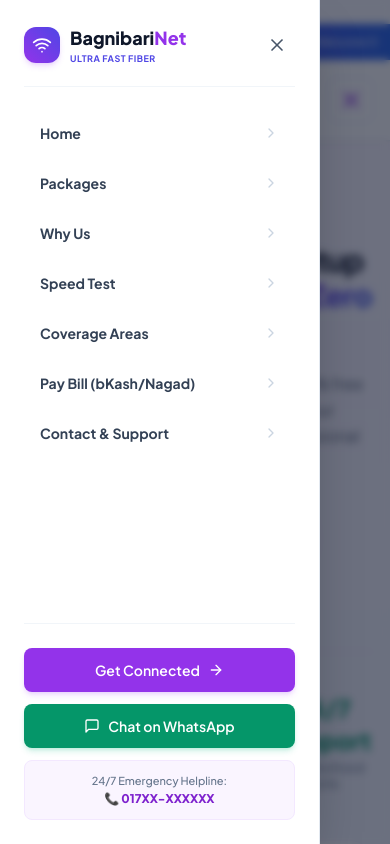
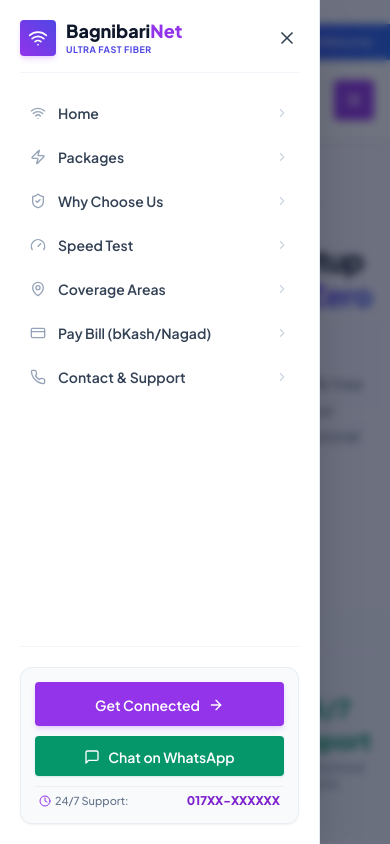
Before and after one commit to joweldas1/bagnibari-net, a React (Vite) app: page / in a window 390 px wide. Both pictures are taken after a click on the button 351 px from the left and 100 px from the top of the page. Shown: the top 844 px of the page. Built offline with nearby package versions, Linux system fonts and the light colour scheme.

Commit message:
fix(header-sidebar): align top bar container with navbar, style mobile hamburger as 4px purple square, align sidebar nav items with logo, push close button right, optimize drawer CTA buttons card

```diff
--- a/src/App.jsx
+++ b/src/App.jsx
@@ -253,13 +253,13 @@ export default function App() {
   return (
     <div className="min-h-screen bg-[#fafbff] text-slate-800 flex flex-col font-sans">
 
-      {/* 1. TOP ANNOUNCEMENT STRIP (1-LINE SLIDING MARQUEE ON MOBILE, CLEAN FLEX ON DESKTOP) */}
-      <div className="bg-gradient-to-r from-purple-700 via-indigo-600 to-blue-600 text-white text-xs py-2 px-3 sm:px-4 shadow-sm overflow-hidden select-none">
-        <div className="max-w-7xl mx-auto">
+      {/* 1. TOP ANNOUNCEMENT STRIP (1-LINE SLIDING MARQUEE ON MOBILE, CLEAN FLEX ON DESKTOP - ALIGNED WITH NAVBAR) */}
+      <div className="bg-gradient-to-r from-purple-700 via-indigo-600 to-blue-600 text-white text-xs py-2 shadow-sm overflow-hidden select-none">
+        <div className="max-w-7xl mx-auto px-4 sm:px-8">
 
           {/* Mobile View: 1-line smooth sliding marquee ticker */}
           <div className="flex md:hidden items-center overflow-hidden h-5">
-            <span className="bg-white/20 text-white px-1.5 py-0.5 rounded text-[10px] font-extrabold mr-2 flex-shrink-0 flex items-center gap-1 z-10 shadow-sm">
+            <span className="bg-white/20 text-white px-1.5 py-0.5 rounded text-[10px] font-extrabold mr-2.5 flex-shrink-0 flex items-center gap-1 z-10 shadow-sm">
               <Zap className="w-2.5 h-2.5 text-amber-300" /> LIVE
             </span>
             <div className="animate-marquee-smooth flex items-center gap-8 text-[11px] font-medium whitespace-nowrap">
@@ -346,13 +346,13 @@ export default function App() {
           {/* Mobile Hamburger / Close Button */}
           <button
             onClick={() => setMobileMenuOpen(!mobileMenuOpen)}
-            className="lg:hidden p-2.5 rounded-lg text-slate-700 hover:text-purple-600 hover:bg-slate-100 border border-slate-200 transition-colors focus:outline-none"
+            className="lg:hidden w-10 h-10 rounded-[4px] bg-purple-600 hover:bg-purple-700 active:bg-purple-800 text-white flex items-center justify-center shadow-sm shadow-purple-500/25 transition-all focus:outline-none"
             aria-label="Toggle Navigation Menu"
           >
             {mobileMenuOpen ? (
-              <X className="w-6 h-6 text-purple-600 transition-transform duration-200 rotate-90 scale-110" />
+              <X className="w-5 h-5 text-white transition-transform duration-200 rotate-90 scale-110" />
             ) : (
-              <Menu className="w-6 h-6 text-slate-800 transition-transform duration-200" />
+              <Menu className="w-5 h-5 text-white transition-transform duration-200" />
             )}
           </button>
 
@@ -370,70 +370,77 @@ export default function App() {
 
       {/* Drawer Container (Sliding in from LEFT) */}
       <div
-        className={`fixed top-0 left-0 bottom-0 w-[82vw] max-w-[320px] bg-white z-50 shadow-2xl p-6 flex flex-col justify-between transform transition-transform duration-300 ease-in-out lg:hidden border-r border-slate-200 overflow-y-auto ${
+        className={`fixed top-0 left-0 bottom-0 w-[84vw] max-w-[320px] bg-white z-50 shadow-2xl p-5 sm:p-6 flex flex-col justify-between transform transition-transform duration-300 ease-in-out lg:hidden border-r border-slate-200 overflow-y-auto ${
           mobileMenuOpen ? 'translate-x-0' : '-translate-x-full'
         }`}
       >
         <div>
-          {/* Drawer Top Header */}
-          <div className="flex items-center justify-between pb-5 border-b border-slate-100 mb-6">
+          {/* Drawer Top Header - Align Logo and Close Button to the edges */}
+          <div className="flex items-center justify-between pb-4 border-b border-slate-100 mb-5">
             <div className="flex items-center gap-2.5">
-              <div className="w-9 h-9 rounded-xl bg-gradient-to-tr from-purple-600 to-indigo-600 flex items-center justify-center text-white font-bold shadow-md shadow-purple-500/20">
+              <div className="w-9 h-9 rounded-[4px] bg-gradient-to-tr from-purple-600 to-indigo-600 flex items-center justify-center text-white font-bold shadow-md shadow-purple-500/20">
                 <Wifi className="w-5 h-5 text-white" />
               </div>
               <div>
-                <span className="text-lg font-extrabold text-slate-900">
+                <span className="text-lg font-extrabold text-slate-900 leading-tight block">
                   Bagnibari<span className="text-purple-600">Net</span>
                 </span>
                 <p className="text-[9px] uppercase tracking-wider text-indigo-600 font-bold">Ultra Fast Fiber</p>
               </div>
             </div>
 
-            {/* Drawer Close Button */}
+            {/* Drawer Close Button (Pushed further to the right) */}
             <button
               onClick={() => setMobileMenuOpen(false)}
-              className="p-2 rounded-xl text-slate-400 hover:text-slate-700 hover:bg-slate-100 transition-colors"
+              className="-mr-1.5 p-2 rounded-[4px] text-slate-400 hover:text-slate-700 hover:bg-slate-100 transition-colors"
               aria-label="Close Menu"
             >
-              <X className="w-5 h-5 text-slate-600" />
+              <X className="w-5 h-5 text-slate-700" />
             </button>
           </div>
 
-          {/* Navigation Links */}
-          <nav className="flex flex-col space-y-1.5">
+          {/* Navigation Links - Perfect vertical alignment with Logo */}
+          <nav className="flex flex-col space-y-1">
             {[
-              { name: 'Home', href: '#home' },
-              { name: 'Packages', href: '#packages' },
-              { name: 'Why Us', href: '#features' },
-              { name: 'Speed Test', href: '#speedtest' },
-              { name: 'Coverage Areas', href: '#coverage' },
-              { name: 'Pay Bill (bKash/Nagad)', href: '#paybill' },
-              { name: 'Contact & Support', href: '#contact' }
-            ].map((item, idx) => (
+              { name: 'Home', href: '#home', icon: Wifi },
+              { name: 'Packages', href: '#packages', icon: Zap },
+              { name: 'Why Choose Us', href: '#features', icon: ShieldCheck },
+              { name: 'Speed Test', href: '#speedtest', icon: Gauge },
+              { name: 'Coverage Areas', href: '#coverage', icon: MapPin },
+              { name: 'Pay Bill (bKash/Nagad)', href: '#paybill', icon: CreditCard },
+              { name: 'Contact & Support', href: '#contact', icon: Phone }
+            ].map((item, idx) => {
+              const IconComp = item.icon;
+              return (
                 <a
                   key={idx}
                   href={item.href}
                   onClick={() => setMobileMenuOpen(false)}
-                className="px-4 py-3 rounded-xl font-bold text-sm text-slate-700 hover:text-purple-600 hover:bg-purple-50 transition-colors flex items-center justify-between group"
+                  className="px-2.5 py-2.5 rounded-[4px] font-semibold text-sm text-slate-700 hover:text-purple-600 hover:bg-purple-50/80 transition-colors flex items-center justify-between group"
                 >
+                  <div className="flex items-center gap-3">
+                    <IconComp className="w-4 h-4 text-slate-400 group-hover:text-purple-600 transition-colors flex-shrink-0" />
                     <span>{item.name}</span>
-                <ChevronRight className="w-4 h-4 text-slate-300 group-hover:text-purple-600 transition-colors" />
+                  </div>
+                  <ChevronRight className="w-3.5 h-3.5 text-slate-300 group-hover:text-purple-600 transition-colors" />
                 </a>
-            ))}
+              );
+            })}
           </nav>
         </div>
 
-        {/* Drawer Bottom Actions: Buttons inside mobile drawer as requested */}
-        <div className="pt-6 border-t border-slate-100 space-y-3 mt-6">
+        {/* Drawer Bottom Actions: Redesigned Beautiful Mobile Action Card */}
+        <div className="pt-5 border-t border-slate-100 mt-6">
+          <div className="bg-slate-50/90 rounded-xl p-3.5 border border-slate-200/70 space-y-2.5 shadow-sm">
 
-          {/* Get Connected Action */}
+            {/* Get Connected Action - Optically balanced vertical padding */}
             <a
               href="#contact"
               onClick={() => setMobileMenuOpen(false)}
-            className="w-full h-11 px-4 rounded-lg bg-purple-600 hover:bg-purple-700 text-white font-semibold text-center text-sm shadow-md shadow-purple-500/20 flex items-center justify-center gap-2 leading-none transition-all active:scale-[0.98]"
+              className="w-full h-11 px-4 rounded-[4px] bg-purple-600 hover:bg-purple-700 active:bg-purple-800 text-white font-semibold text-sm shadow-md shadow-purple-500/20 flex items-center justify-center gap-2 transition-all active:scale-[0.99]"
             >
-            <span>Get Connected</span>
-            <ArrowRight className="w-4 h-4 flex-shrink-0" />
+              <span className="relative top-[0.5px]">Get Connected</span>
+              <ArrowRight className="w-4 h-4 flex-shrink-0 relative top-[0.5px]" />
             </a>
 
             {/* WhatsApp Action */}
@@ -441,20 +448,24 @@ export default function App() {
               href="https://wa.me/8801700000000"
               target="_blank"
               rel="noreferrer"
-            className="w-full h-11 px-4 rounded-lg bg-emerald-600 hover:bg-emerald-700 text-white font-semibold text-center text-sm shadow-md shadow-emerald-500/20 flex items-center justify-center gap-2 leading-none transition-all active:scale-[0.98]"
+              className="w-full h-10 px-4 rounded-[4px] bg-emerald-600 hover:bg-emerald-700 active:bg-emerald-800 text-white font-semibold text-sm shadow-sm shadow-emerald-600/15 flex items-center justify-center gap-2 transition-all active:scale-[0.99]"
             >
-            <MessageSquare className="w-4 h-4 flex-shrink-0" />
-            <span>Chat on WhatsApp</span>
+              <MessageSquare className="w-4 h-4 flex-shrink-0 relative top-[0.5px]" />
+              <span className="relative top-[0.5px]">Chat on WhatsApp</span>
             </a>
 
-          {/* 24/7 Helpline Call Pill */}
-          <div className="bg-purple-50 p-3 rounded-lg border border-purple-100 text-center">
-            <p className="text-[11px] text-slate-500 font-medium">24/7 Emergency Helpline:</p>
-            <a href="tel:01700000000" className="text-purple-700 font-extrabold text-xs block mt-0.5 hover:underline">
-              📞 017XX-XXXXXX
+            {/* 24/7 Helpline Row */}
+            <div className="pt-1.5 flex items-center justify-between text-xs text-slate-500 px-1 font-medium border-t border-slate-200/50">
+              <span className="flex items-center gap-1 text-[11px]">
+                <Clock className="w-3 h-3 text-purple-600" />
+                <span>24/7 Support:</span>
+              </span>
+              <a href="tel:01700000000" className="text-purple-700 font-extrabold text-xs hover:underline">
+                017XX-XXXXXX
               </a>
             </div>
 
+          </div>
         </div>
       </div>
 
```
Lines whose indentation alone changed are shown as unchanged.
